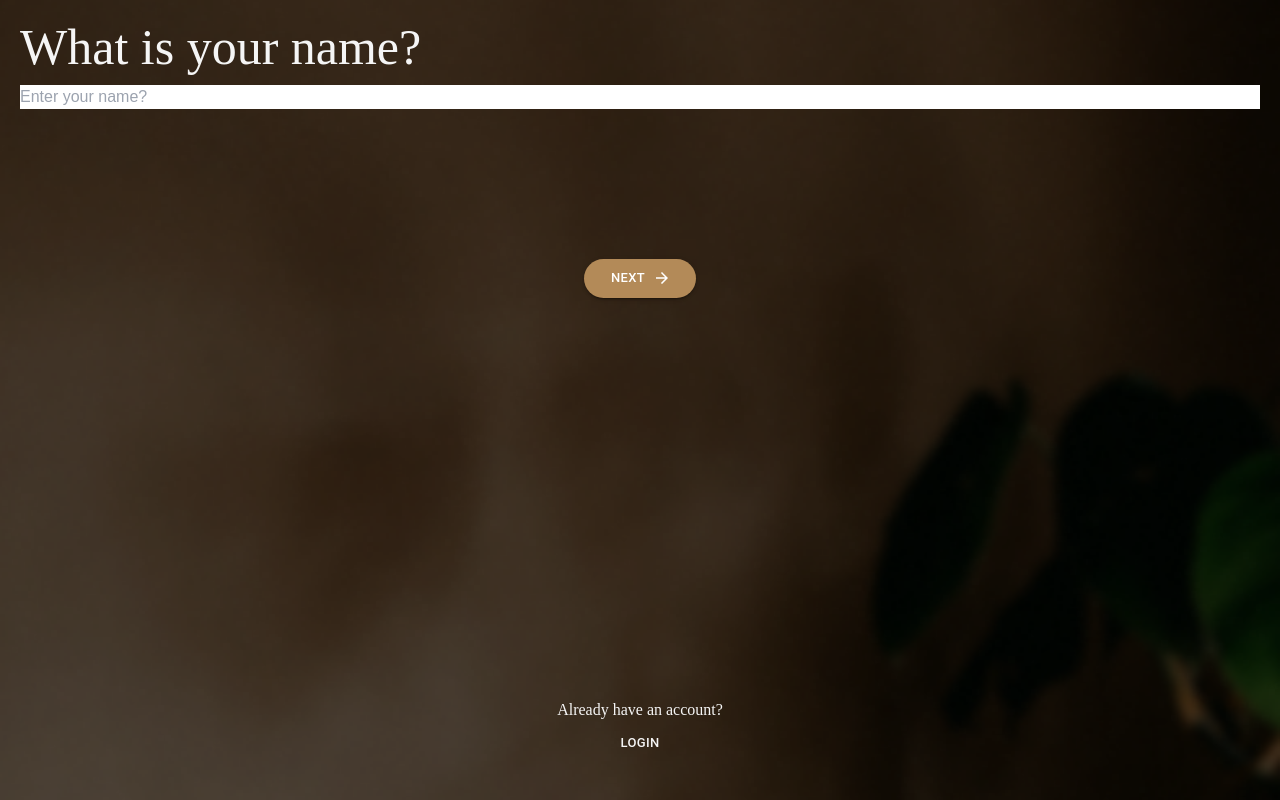
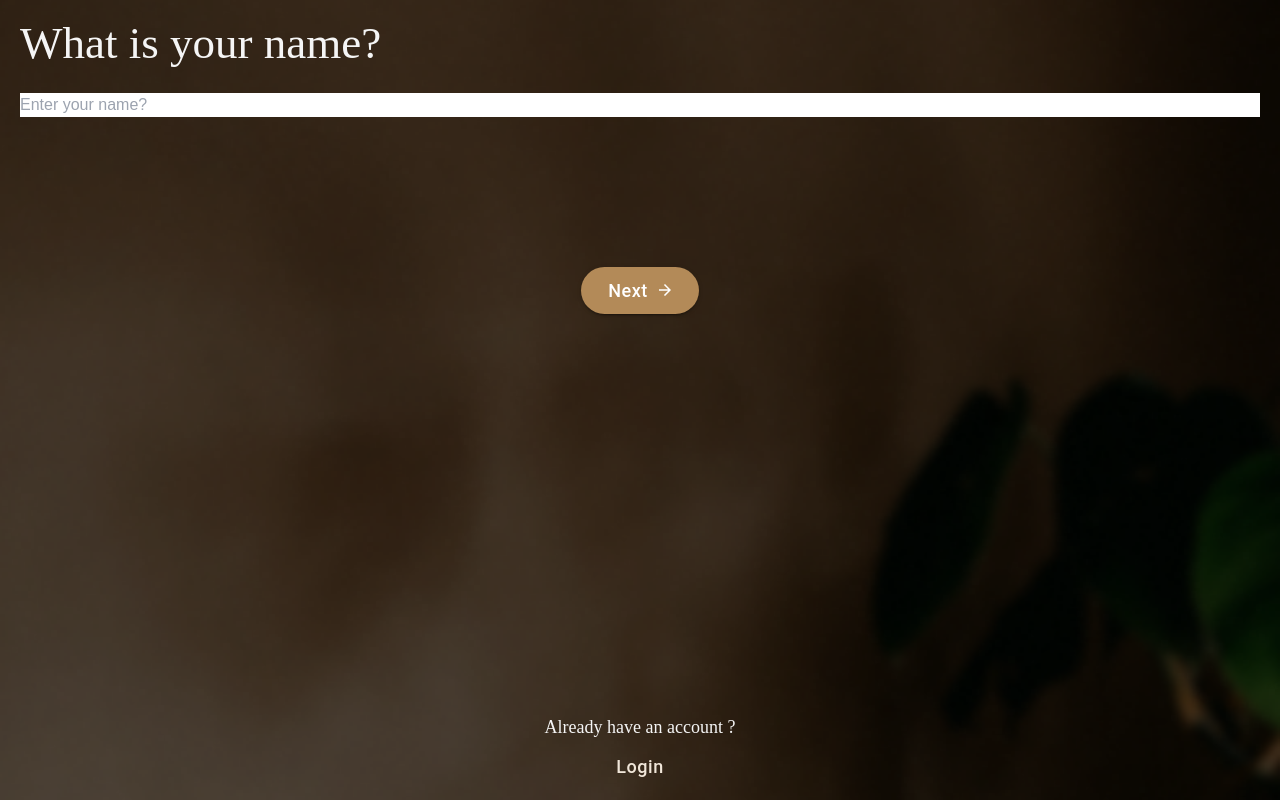
Before and after one commit to safehouse-project2/safehouse_web, a Next.js app: page /gettingstarted in a window 1280 px wide. Built offline with nearby package versions, Linux system fonts and the light colour scheme.

Commit message:
almost done w the name page

```diff
--- a/components/AppText/AppText.jsx
+++ b/components/AppText/AppText.jsx
@@ -4,19 +4,22 @@ const P = styled.p`
   font-family: Poppins;
   font-size: ${(props) => props.fontSize || "14px"};
   color: ${(props) => props.fontColor || "black"};
+  padding: ${(props) => props.padding || "0px 0px 0px 0px"};
 `;
 
 export default function AppText({
   txt = "Default Text",
   fontSize = "14px",
-  color = "black",
+  color = "#272727",
+  padding = "0px 0px 0px 0px",
 }) {
-  return(
+  return (
     <P
-    fontSize={fontSize}
-    fontColor={color}
+      fontSize={fontSize}
+      fontColor={color}
+      padding={padding}
     >
-    {txt}
+      {txt}
     </P>
   )
 }
--- a/components/Button/Button.jsx
+++ b/components/Button/Button.jsx
@@ -4,10 +4,12 @@ import { styled } from '@mui/material/styles';
 const MyBtn = styled(Button)`
     background-color: ${(props) => props.backgroundColor} !important;
     color: ${(props) => props.fontColor || "#f5f5f5"};
-    padding: ${(props) => props.padding || "0px 0px 0px 0px"};
+    padding: ${(props) => props.padding || "10px 20px 10px 20px"};
     border-radius: ${(props) => props.borderRadius || "41px"};
     margin: ${(props) => props.margin || "0px 0px 0px 0px"};
     text-align: center;
+    text-transform: ${(props) => props.textTransform || "capitalize"};
+    font-size: ${(props) => props.fontSize || "18px"};
 `
 
 export default function AppButton({
@@ -21,7 +23,9 @@ export default function AppButton({
   margin = "0px 0px 0px 0px",
   backgroundColor = "",
   borderRadius = "41px",
-    onBtnClick = () => {},
+  textTransform = "lowercase",
+  fontSize = "18px",
+  onBtnClick = () => { },
 }) {
   return <MyBtn
     style={{
@@ -36,7 +40,9 @@ export default function AppButton({
     backgroundColor={backgroundColor}
     startIcon={startIcon}
     endIcon={endIcon}
+    fontSize={fontSize}
     borderRadius={borderRadius}
+    textTransform={textTransform}
   >
     {txt}
   </MyBtn>;
--- a/components/Dropdown/Dropdown.jsx
+++ b/components/Dropdown/Dropdown.jsx
@@ -65,6 +65,14 @@ export default function CustomizedMenus({
         setAnchorEl(null);
     };
 
+    // const hostClick = () => {
+    //     console.log('Host clicked');
+    // }
+
+    function hostClick() {
+        console.log('Host clicked');
+    }
+
     return (
         <div>
             <OptionsBtn
@@ -89,11 +97,11 @@ export default function CustomizedMenus({
                 onClose={handleClose}
             >
 
-                <MenuItem onClick={handleClose} disableRipple>
+                <MenuItem onClick={[handleClose, hostClick]} disableRipple>
                     {icon1}
                     {op1}
                 </MenuItem>
-                <MenuItem onClick={handleClose} disableRipple>
+                <MenuItem onClick={[handleClose, hostClick]} disableRipple>
                     {icon2}
                     {op2}
                 </MenuItem>
--- a/components/SpeedDial/SpeedDial.jsx
+++ b/components/SpeedDial/SpeedDial.jsx
@@ -8,9 +8,6 @@ import ShareIcon from '@mui/icons-material/Share';
 import { useRouter } from 'next/router';
 
 
-
-
-
 export default function BasicSpeedDial({
     onBtnClick = () => { },
 }) {
@@ -19,17 +16,6 @@ export default function BasicSpeedDial({
         { icon: <FavoriteBorderOutlinedIcon onClick={() => { console.log("Fav clicked") }} />, name: 'Add to wishlist' },
         { icon: <ShareIcon />, name: 'Share' },
     ];
-    // FavBtn.onClick = () => {
-    //     console.log("FavBtn clicked");
-    // }
-    let FavBtn = actions[0].icon;
-    // let ShareBtn = actions[1].icon;
-
-    // FavBtn.stringify();
-
-    // FavBtn.onBtnClick = () => {
-    //     console.log("FavBtn clicked");
-    // }
 
     return (
         <div className='speeddialBtn z-999 sticky'>
@@ -50,4 +36,4 @@ export default function BasicSpeedDial({
             </Box>
         </div>
     );
-}
+};
--- a/pages/gettingstarted.jsx
+++ b/pages/gettingstarted.jsx
@@ -19,36 +19,41 @@ export default function GettingStarted() {
                     <AppText
                         txt="What is your name?"
                         color='#f5f5f5'
-                        fontSize='50px'
+                        fontSize='45px'
+                        padding='0px 0px 15px 0px'
                     />
-                    <input type="text" placeholder='Enter your name?'/>
+                    <input type="text" placeholder='Enter your name?' />
                 </div>
                 <div>
                     <div className='flex justify-center items-center'>
                         <Button
                             onBtnClick={() => console.log('clicked')}
-                            endIcon = {<ArrowForwardIcon />}
+                            endIcon={<ArrowForwardIcon />}
                             txt="Next"
                             backgroundColor='#B38A58'
                             variant='contained'
                             padding='8px 27px 8px 27px'
+                            textTransform='capitalize'
                         />
                     </div>
 
                     <div className='flex items-center justify-center flex-col mt-[400px]'>
                         <AppText
-                            txt="Already have an account?"
+                            txt="Already have an account ?"
                             color='#f5f5f5'
-                            fontSize='16px'
+                            fontSize='18px'
                         />
                         <Button
                             onBtnClick={() => console.log('clicked')}
                             txt="Login"
-                            color='#f5f5f5'
+                            fontSize='18px'
+                            color='#F0E6D9'
                             variant='text'
                             padding='10px 20px 10px 20px'
+                            size='large'
+                            textTransform='capitalize'
                         />
-                   </div>
+                    </div>
                 </div>
             </div>
         </BackgroundContainer>
--- a/pages/index.js
+++ b/pages/index.js
@@ -1,4 +1,3 @@
-<<<<<<< HEAD
 import Dropdown from "../components/Dropdown/Dropdown";
 import HotelIcon from '@mui/icons-material/Hotel';
 import ForestIcon from '@mui/icons-material/Forest';
@@ -8,9 +7,8 @@ import Navbar from "../components/Navbar/Navbar";
 import SpeedDial from "../components/SpeedDial/SpeedDial";
 import Image from "../components/Image/Image";
 import ProgressBar from "../components/ProgressBar/ProgressBar";
-=======
 //import Head from 'next/head';
-import Image from 'next/image';
+// import Image from 'next/image';
 import styles from '../styles/Home.module.css';
 import styled from 'styled-components';
 import React from 'react';
@@ -27,13 +25,11 @@ import AppButton from '../components/Button/Button';
 import SignUp from '../components/SignUp/SignUp';
 import Icon from '../components/Icon/Icon';
 
->>>>>>> 7b94175bf7022fc7484adb5d79066d34a0481858
 
 export default function Home() {
 
   return (
     <div className="App">
-<<<<<<< HEAD
       <h1 className='text-3xl'>Safehouse</h1>
       <br />
       <Dropdown
@@ -54,15 +50,18 @@ export default function Home() {
       <Image />
       <br />
       <ProgressBar />
-=======
-      <h1>Safehouse</h1>
-      <Title/>
-      <AppText/>
-      <Input/>
-      <AppButton/>
-      <SignUp/>
-      <Icon/>
->>>>>>> 7b94175bf7022fc7484adb5d79066d34a0481858
+      <br />
+      <Title />
+      <br />
+      <AppText />
+      <br />
+      <Input />
+      <br />
+      <AppButton />
+      <br />
+      <SignUp />
+      <br />
+      <Icon />
     </div>
   );
 }
--- /dev/null
+++ b/pages/userhome.jsx
@@ -0,0 +1,35 @@
+import AppText from "../components/AppText/AppText"
+import Slider from "../components/Slider/Slider"
+import Dropdown from "../components/Dropdown/Dropdown"
+
+export default function UserHome() {
+    return (
+        <div>
+            <AppText
+                txt='Recent Listings'
+                fontSize='18px'
+                color='black'
+                padding='0px 0px 0px 0px'
+            />
+
+            <Slider
+                src="http://placekitten.com/200/300"
+                title="Burnaby, BC"
+                distance="5km"
+            />
+
+            <AppText
+                txt='1 Bedroom available'
+                fontSize="18px"
+                padding="10px 0px 0px 0px"
+            />
+
+            <AppText
+                txt='Latest data on wildfires and safehouses'
+                fontSize="18px"
+            />
+
+            <Dropdown />
+        </div>
+    )
+}
```
Lines whose indentation alone changed are shown as unchanged.
